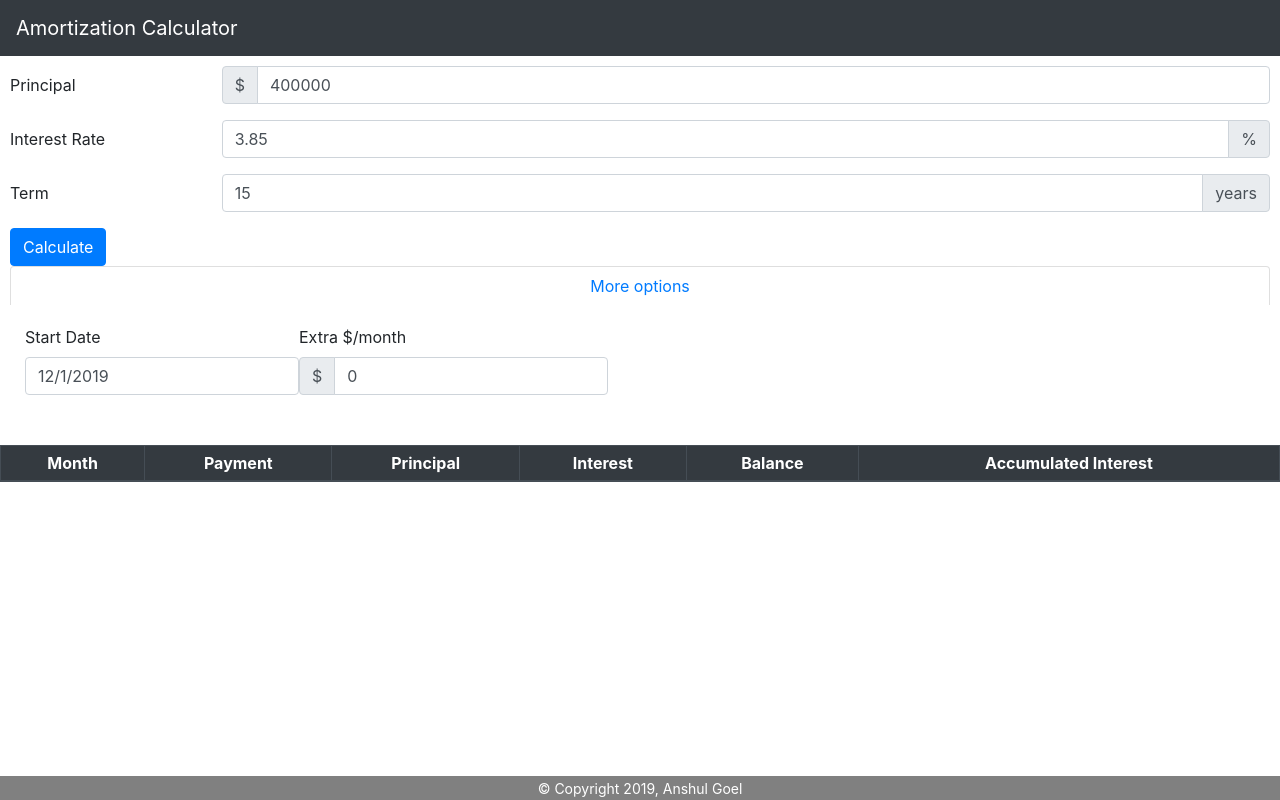
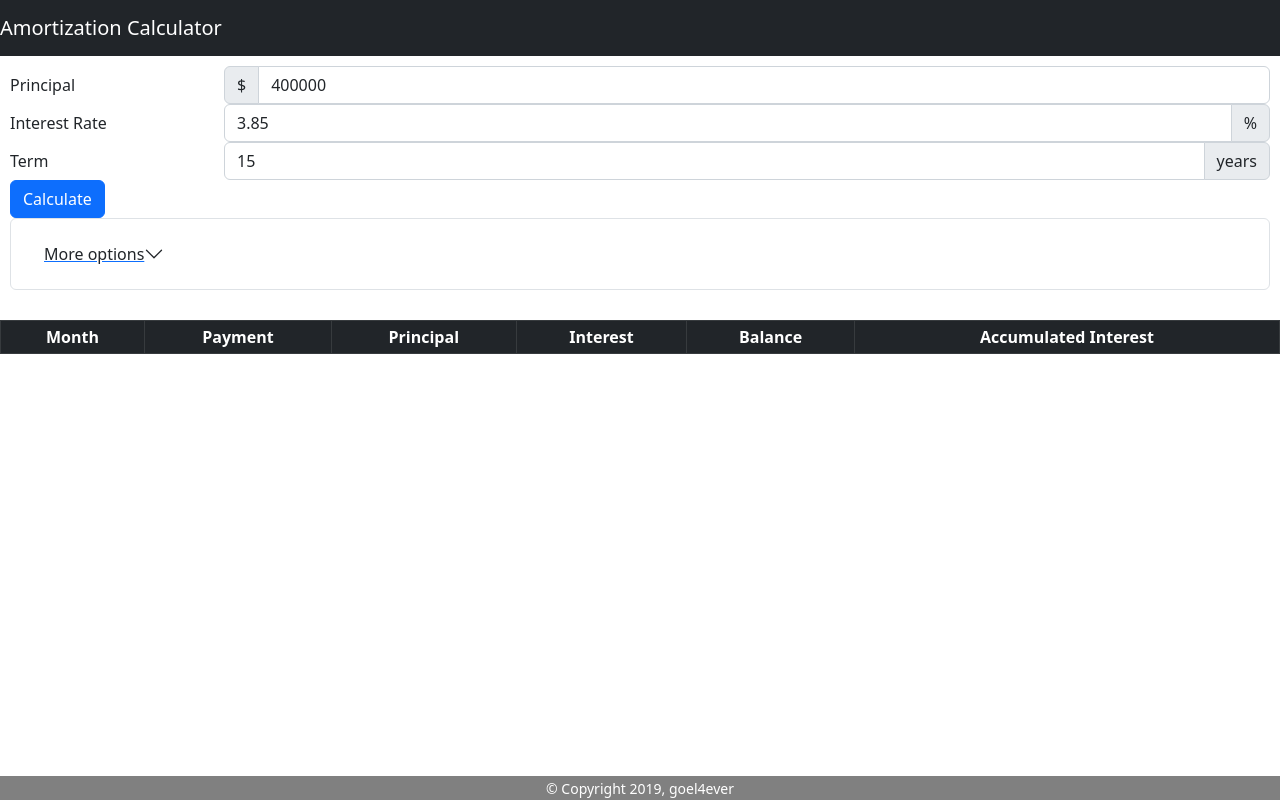
Before and after one commit to goel4ever/amortization-calculator, a React (Create React App) app: page / in a window 1280 px wide. Built offline with nearby package versions, Linux system fonts and the light colour scheme.

Commit message:
update dependencies

```diff
--- a/src/App.js
+++ b/src/App.js
@@ -42,7 +42,7 @@ class App extends React.Component {
     ],
     amortizationSchedule: [],
     currentYear: (new Date()).getFullYear(),
-    developer: 'Anshul Goel'
+    developer: 'goel4ever'
   };
   calculatePayments = ({ principal, rate, duration, startDate, extraPayment }) => {
 
--- a/src/Components/Layouts/AmortizationSchedule.js
+++ b/src/Components/Layouts/AmortizationSchedule.js
@@ -3,7 +3,7 @@ import { Button, ButtonGroup, Table } from 'react-bootstrap';
 
 import './AmortizationSchedule.css';
 
-export default props => (
+const AmortizationSchedule = props => (
   <div style={{ textAlign: 'center' }}>
     {/*<ButtonGroup aria-label="Basic example">*/}
     {/*  <Button variant="secondary">Monthly</Button>*/}
@@ -34,3 +34,5 @@ export default props => (
     </Table>
   </div>
 );
+
+export default AmortizationSchedule
--- a/src/Components/Layouts/Footer.js
+++ b/src/Components/Layouts/Footer.js
@@ -1,8 +1,10 @@
 import React from 'react';
 import './Footer.css';
 
-export default props => (
+const Footer = props => (
   <div className="footer">
     <footer> <small>&copy; Copyright { props.currentYear }, {props.developer} </small> </footer>
   </div>
 );
+
+export default Footer
--- a/src/Components/Layouts/Header.js
+++ b/src/Components/Layouts/Header.js
@@ -1,8 +1,10 @@
 import React from 'react';
 import { Navbar } from 'react-bootstrap';
 
-export default props => (
+const Header = props => (
   <Navbar bg="dark" variant="dark">
     <Navbar.Brand href="#home">Amortization Calculator</Navbar.Brand>
   </Navbar>
 );
+
+export default Header
--- a/src/Components/Layouts/InputForm.js
+++ b/src/Components/Layouts/InputForm.js
@@ -2,15 +2,14 @@ import React from 'react';
 import {
   Button,
   Form,
-  FormControl,
   InputGroup,
   Accordion,
-  Card,
+  Row,
   Col,
 } from 'react-bootstrap';
 import './InputForm.css';
 
-class InputForm extends React.Component {
+export default class InputForm extends React.Component {
   state = {
     principal: 400000,
     rate: 3.85,
@@ -40,13 +39,11 @@ class InputForm extends React.Component {
   render() {
     return (
       <Form>
-        <Form.Group as={Form.Row} controlId="formPrincipalAmount">
+        <Form.Group as={Row} controlId="formPrincipalAmount">
           <Form.Label column sm="2">Principal</Form.Label>
           <Col sm="10">
             <InputGroup>
-              <InputGroup.Prepend>
               <InputGroup.Text id="basic-addon1">$</InputGroup.Text>
-              </InputGroup.Prepend>
               <Form.Control
                   name="principal"
                   placeholder="Principal Amount"
@@ -59,7 +56,7 @@ class InputForm extends React.Component {
           </Col>
         </Form.Group>
 
-        <Form.Group as={Form.Row} controlId="formAprPercentage">
+        <Form.Group as={Row} controlId="formAprPercentage">
           <Form.Label column sm="2">Interest Rate</Form.Label>
           <Col sm="10">
             <InputGroup>
@@ -71,14 +68,12 @@ class InputForm extends React.Component {
                   aria-label="Interest Rate"
                   aria-describedby="basic-addon1"
               />
-              <InputGroup.Append>
               <InputGroup.Text id="basic-addon1">%</InputGroup.Text>
-              </InputGroup.Append>
             </InputGroup>
           </Col>
         </Form.Group>
 
-        <Form.Group as={Form.Row} controlId="formTermYear">
+        <Form.Group as={Row} controlId="formTermYear">
           <Form.Label column sm="2">Term</Form.Label>
           <Col sm="10">
             <InputGroup>
@@ -90,9 +85,7 @@ class InputForm extends React.Component {
                   aria-label="Term"
                   aria-describedby="basic-addon1"
               />
-              <InputGroup.Append>
               <InputGroup.Text id="basic-addon1">years</InputGroup.Text>
-              </InputGroup.Append>
             </InputGroup>
           </Col>
         </Form.Group>
@@ -106,15 +99,13 @@ class InputForm extends React.Component {
           Calculate
         </Button>
 
-        <Accordion defaultActiveKey="0">
-          <Card>
-            <Accordion.Toggle as={Button} variant="link" eventKey="0">
+        <Accordion>
+          <Accordion.Item eventKey="0">
+            <Accordion.Header as={Button} variant="link" eventKey="0">
               More options
-            </Accordion.Toggle>
-          </Card>
-          <Accordion.Collapse eventKey="0">
-            <Card.Body>
-              <Form.Row>
+            </Accordion.Header>
+            <Accordion.Body>
+              <Row>
                 <Form.Group as="start-on" controlId="formGridSomething">
                   <Form.Label>Start Date</Form.Label>
                   <InputGroup>
@@ -132,9 +123,7 @@ class InputForm extends React.Component {
                 <Form.Group as="extra-payment" controlId="formGridSomething">
                   <Form.Label>Extra $/month</Form.Label>
                   <InputGroup>
-                    <InputGroup.Prepend>
                     <InputGroup.Text id="basic-addon1">$</InputGroup.Text>
-                    </InputGroup.Prepend>
                     <Form.Control
                       placeholder="Extra payment per month"
                       name="extraPayment"
@@ -145,13 +134,11 @@ class InputForm extends React.Component {
                     />
                   </InputGroup>
                 </Form.Group>
-              </Form.Row>
-            </Card.Body>
-          </Accordion.Collapse>
+              </Row>
+            </Accordion.Body>
+          </Accordion.Item>
         </Accordion>
       </Form>
     );
   }
 }
-
-export default InputForm;
```
Also changed, not shown: package.json (+6 -6 lines), 1 other file (tests, documents, lock files or other folders). Lines whose indentation alone changed are shown as unchanged.
